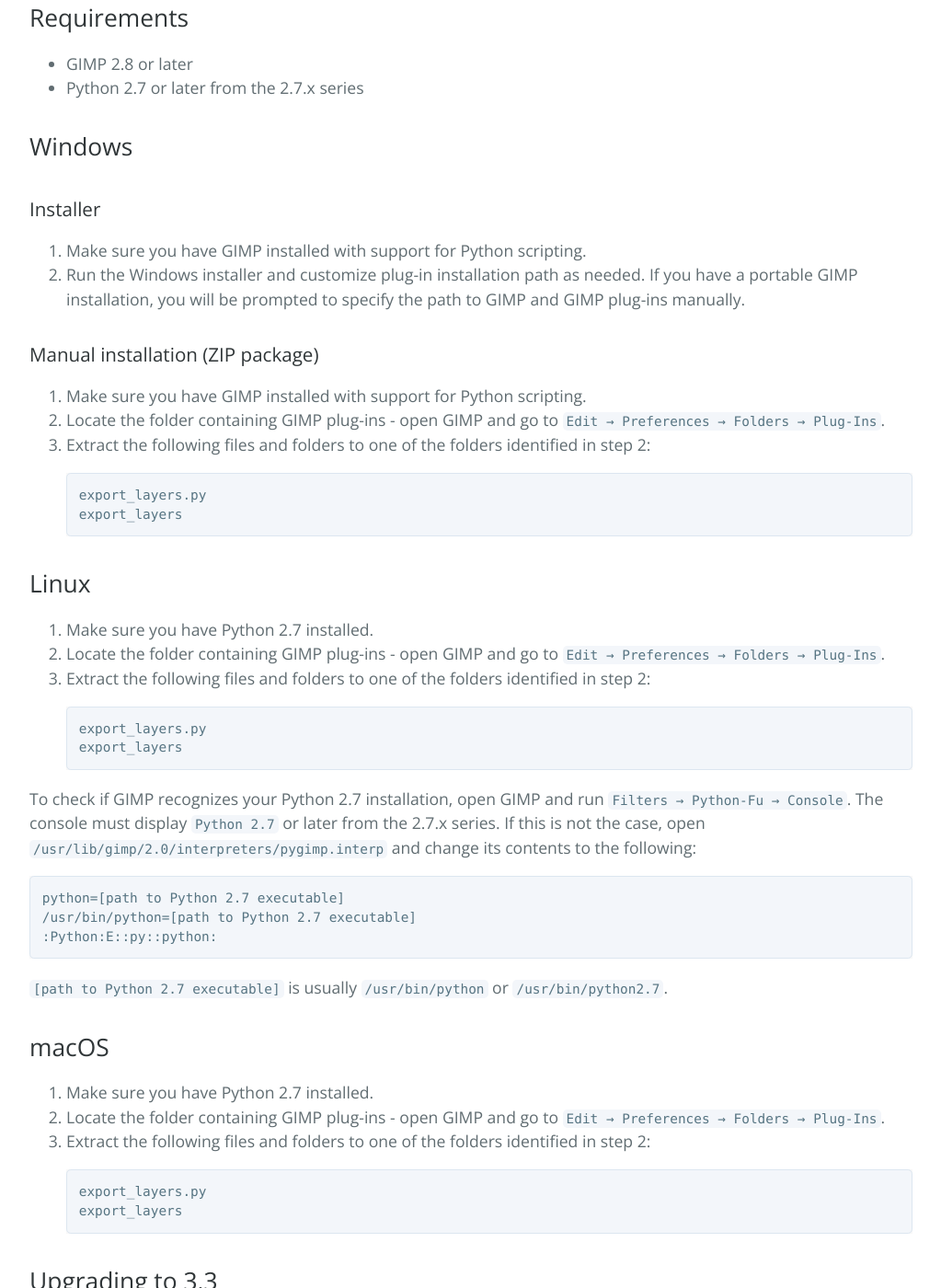
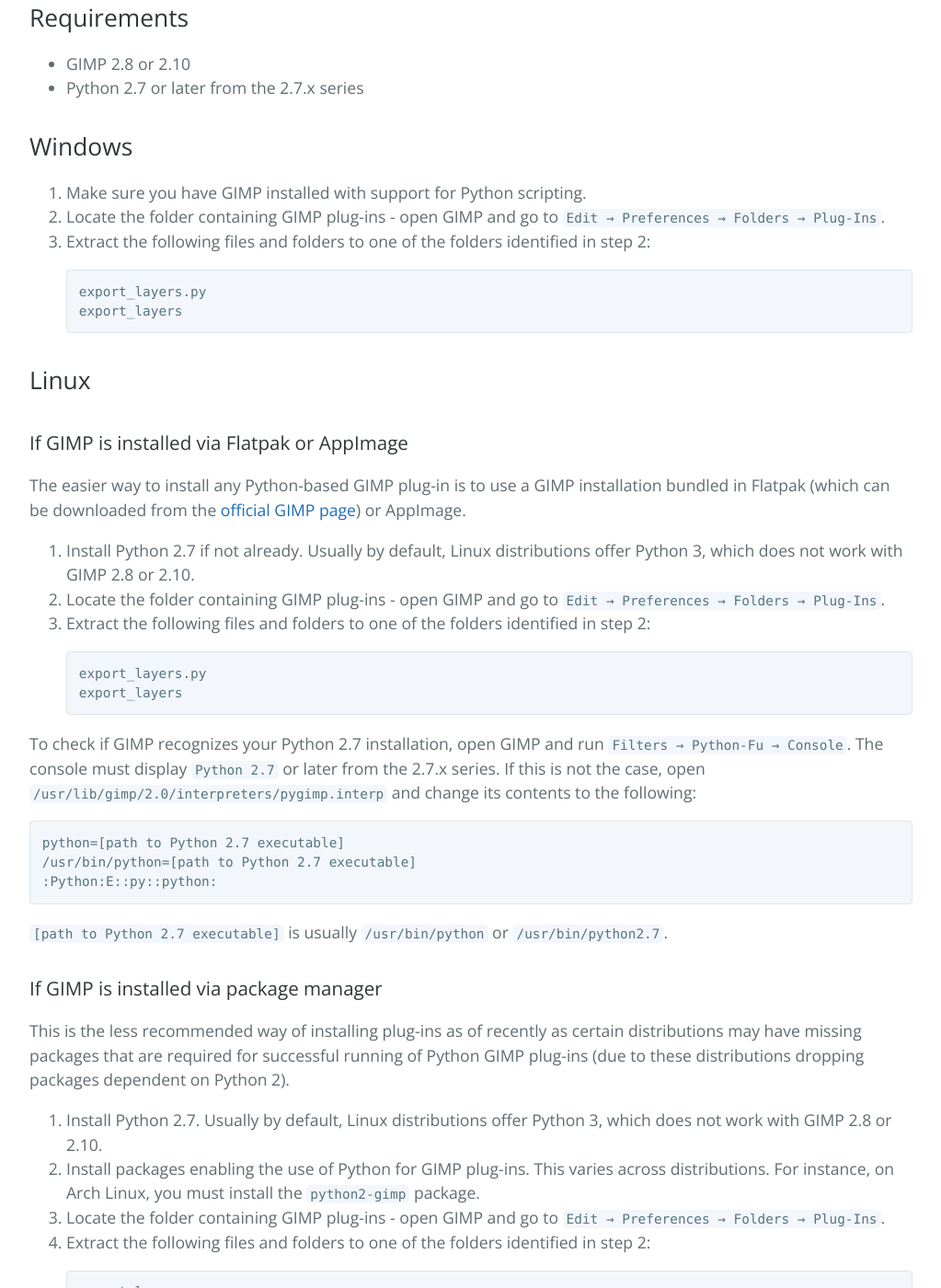
Before and after one commit to kamilburda/gimp-export-layers, a Jekyll site: the page built from dev/sections/Installation.md, in a window 1280 px wide and 1400 px high, scrolled down 376 px. Shown: the whole window at 92% size, without its empty margins (128-1151 px from the left). Built offline with Jekyll 4.4.1, drawn with Linux system fonts in a browser that asks for light colours; some of the changed text lies outside the part shown.

Commit message:
Update installation instructions

```diff
--- a/dev/sections/Installation.md
+++ b/dev/sections/Installation.md
@@ -12,21 +12,12 @@
 Requirements
 ------------
 
-* GIMP 2.8 or later
+* GIMP 2.8 or 2.10
 * Python 2.7 or later from the 2.7.x series
 
 
 Windows
 -------
-
-### Installer
-
-1. Make sure you have GIMP installed with support for Python scripting.
-2. Run the Windows installer and customize plug-in installation path as needed.
-   If you have a portable GIMP installation, you will be prompted to specify the path to GIMP and GIMP plug-ins manually.
-
-
-### Manual installation (ZIP package)
 
 1. Make sure you have GIMP installed with support for Python scripting.
 2. Locate the folder containing GIMP plug-ins - open GIMP and go to `Edit → Preferences → Folders → Plug-Ins`.
@@ -39,9 +30,40 @@
 Linux
 -----
 
-1. Make sure you have Python 2.7 installed.
+### If GIMP is installed via Flatpak or AppImage
+
+The easier way to install any Python-based GIMP plug-in is to use a GIMP installation bundled in Flatpak (which can be downloaded from the [official GIMP page](https://www.gimp.org/downloads/)) or AppImage.
+
+1. Install Python 2.7 if not already.
+   Usually by default, Linux distributions offer Python 3, which does not work with GIMP 2.8 or 2.10.
 2. Locate the folder containing GIMP plug-ins - open GIMP and go to `Edit → Preferences → Folders → Plug-Ins`.
 3. Extract the following files and folders to one of the folders identified in step 2:
+
+       export_layers.py
+       export_layers
+
+To check if GIMP recognizes your Python 2.7 installation, open GIMP and run `Filters → Python-Fu → Console`.
+The console must display `Python 2.7` or later from the 2.7.x series.
+If this is not the case, open `/usr/lib/gimp/2.0/interpreters/pygimp.interp` and change its contents to the following:
+
+    python=[path to Python 2.7 executable]
+    /usr/bin/python=[path to Python 2.7 executable]
+    :Python:E::py::python:
+
+`[path to Python 2.7 executable]` is usually `/usr/bin/python` or `/usr/bin/python2.7`.
+
+
+### If GIMP is installed via package manager
+
+This is the less recommended way of installing plug-ins as of recently as certain distributions may have missing packages that are required for successful running of Python GIMP plug-ins (due to these distributions dropping packages dependent on Python 2).
+
+1. Install Python 2.7.
+   Usually by default, Linux distributions offer Python 3, which does not work with GIMP 2.8 or 2.10.
+2. Install packages enabling the use of Python for GIMP plug-ins.
+	 This varies across distributions.
+	 For instance, on Arch Linux, you must install the `python2-gimp` package.
+3. Locate the folder containing GIMP plug-ins - open GIMP and go to `Edit → Preferences → Folders → Plug-Ins`.
+4. Extract the following files and folders to one of the folders identified in step 2:
 
        export_layers.py
        export_layers
```
